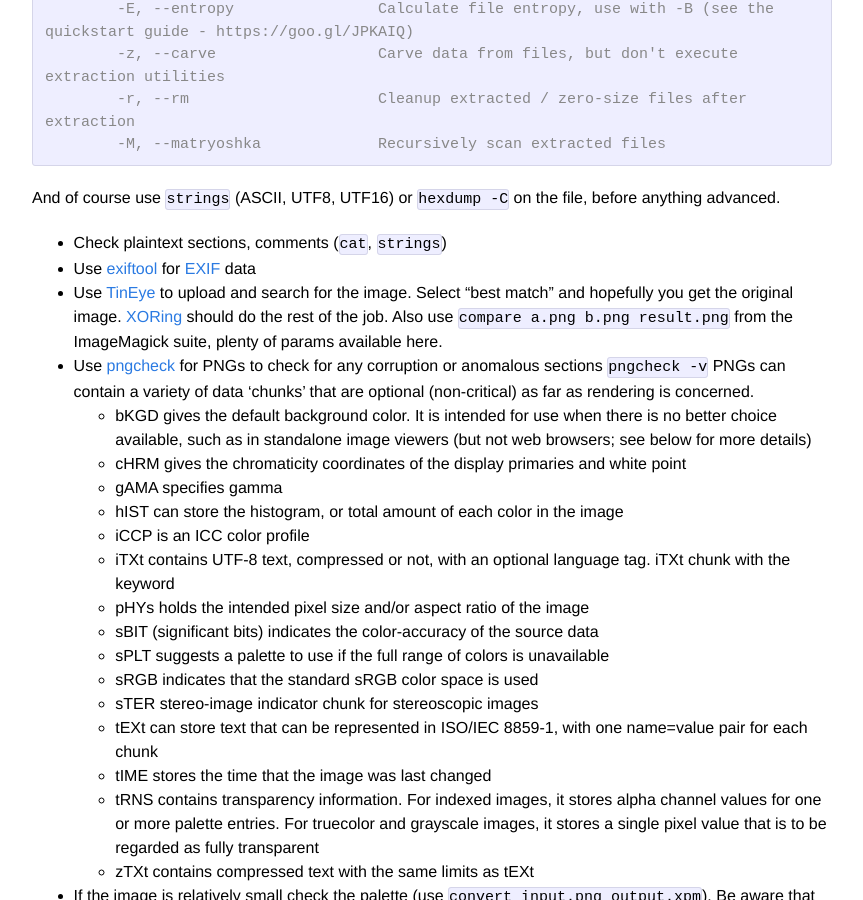
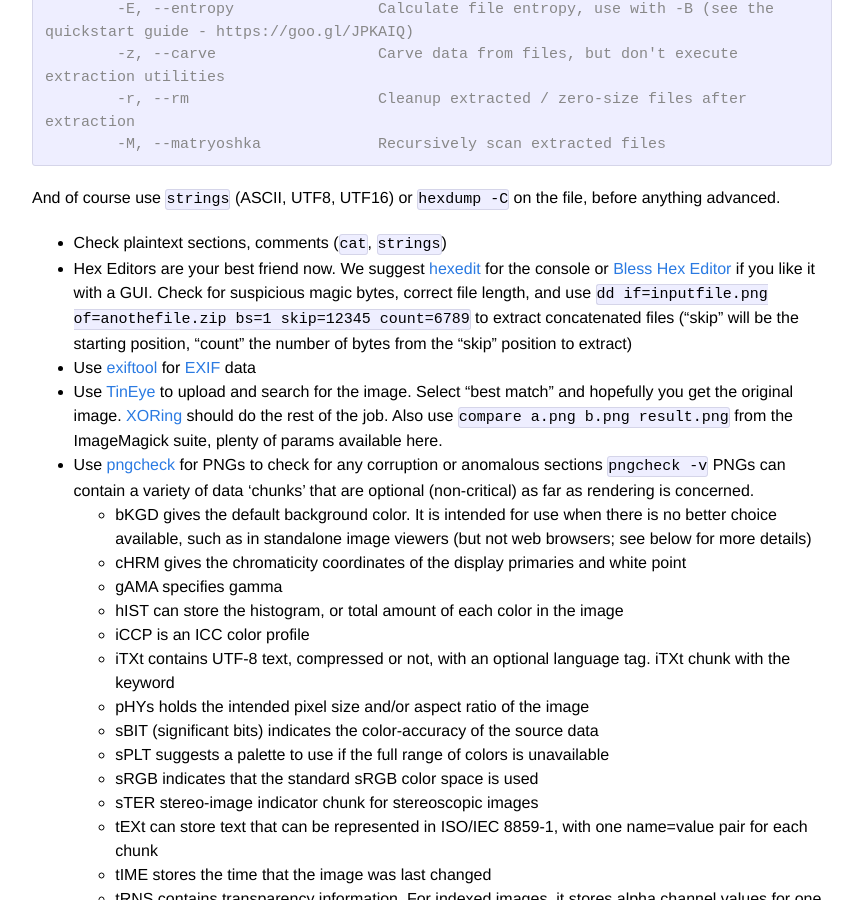
Before and after one commit to PequalsNP-team/pequalsnp-team.github.io, a Jekyll site: the page built from _posts/2015-11-30-steganography-101.md, in a window 1280 px wide and 900 px high, scrolled down 478 px. Shown: the whole window, without its empty margins (208-1071 px from the left). Built offline with Jekyll 4.4.1, drawn with Linux system fonts in a browser that asks for light colours; comment, search, counter and statistics services are not loaded.

Commit message:
update stego 101

```diff
--- a/_posts/2015-11-30-steganography-101.md
+++ b/_posts/2015-11-30-steganography-101.md
@@ -24,6 +24,7 @@ First things first, always use [binwalk](https://github.com/devttys0/binwalk) or
 And of course use `strings` (ASCII, UTF8, UTF16) or `hexdump -C` on the file, before anything advanced.
 
 * Check plaintext sections, comments (`cat`, `strings`)
+* Hex Editors are your best friend now. We suggest [hexedit](http://rigaux.org/hexedit.html) for the console or [Bless Hex Editor](http://home.gna.org/bless/) if you like it with a GUI. Check for suspicious magic bytes, correct file length, and use `dd if=inputfile.png of=anothefile.zip bs=1 skip=12345 count=6789` to extract concatenated files ("skip" will be the starting position, "count" the number of bytes from the "skip" position to extract)
 * Use [exiftool](http://www.sno.phy.queensu.ca/~phil/exiftool/) for [EXIF](https://it.wikipedia.org/wiki/Exchangeable_image_file_format) data
 * Use [TinEye](http://www.tineye.com/) to upload and search for the image. Select “best match” and hopefully you get the original image. [XORing](https://github.com/hellman/xortool) should do the rest of the job. Also use `compare a.png b.png result.png` from the ImageMagick suite, plenty of params available here.
 * Use [pngcheck](http://www.libpng.org/pub/png/apps/pngcheck.html) for PNGs to check for any corruption or anomalous sections `pngcheck -v`  PNGs can contain a variety of data 'chunks' that are optional (non-critical) as far as rendering is concerned.
```
